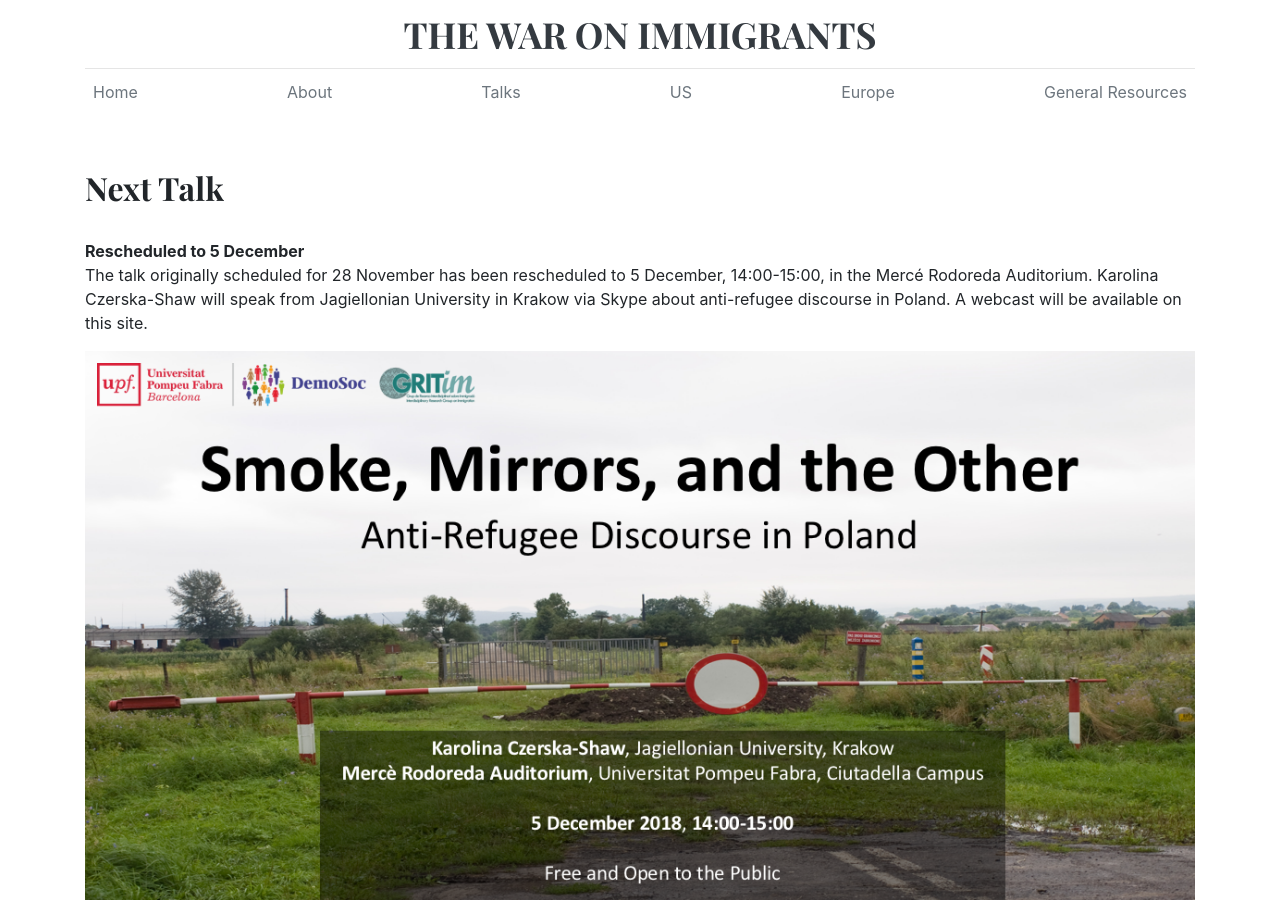
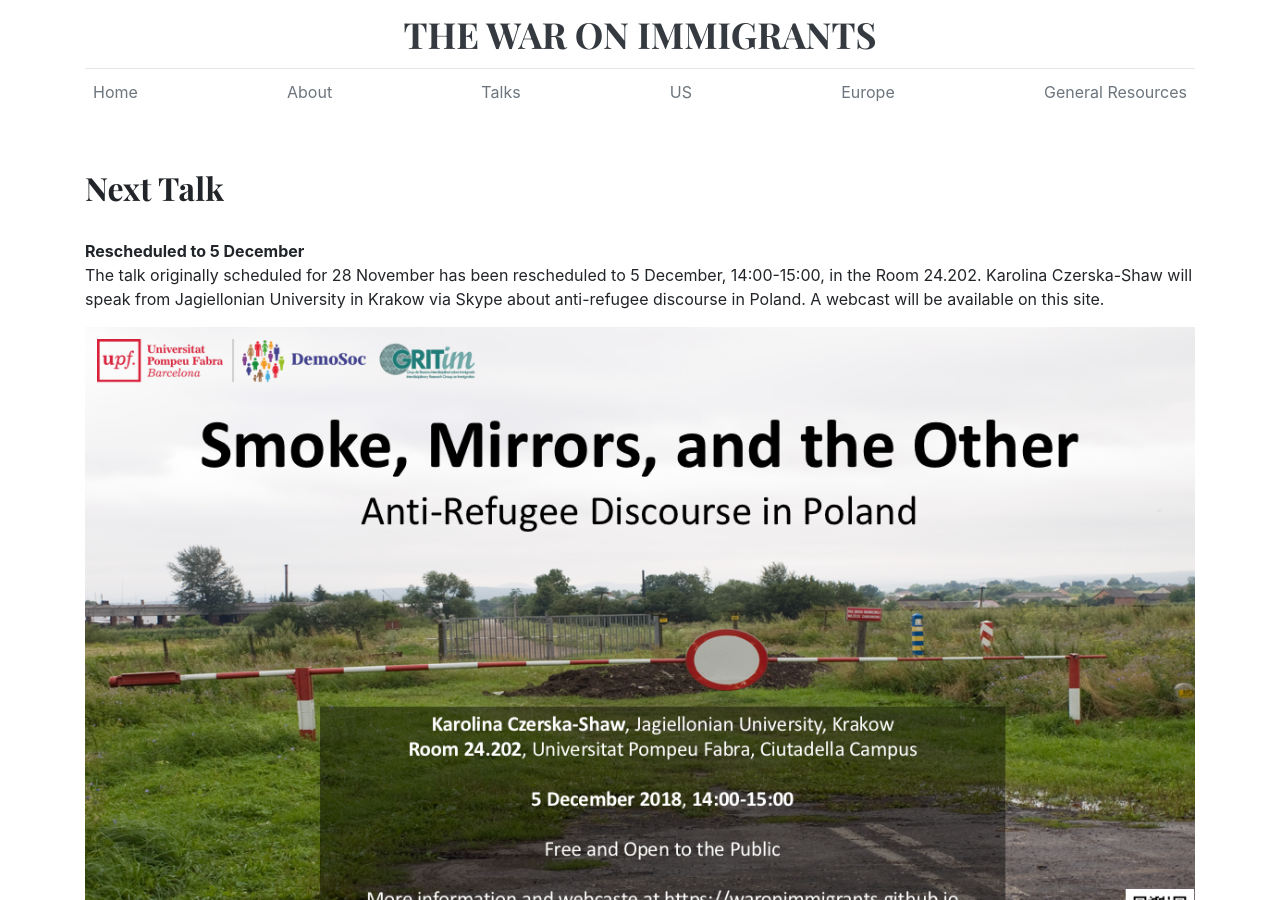
Before and after one commit to waronimmigrants/waronimmigrants.github.io, a Jekyll site: the page built from index.html, in a window 1280 px wide and 900 px high. Built offline with Jekyll 4.4.1, drawn with Linux system fonts in a browser that asks for light colours.

Commit message:
minor fixes

```diff
--- a/index.html
+++ b/index.html
@@ -21,7 +21,7 @@ title: The War on Immigrants
 <h2>Next Talk</h2>
 <br>
 <b>Rescheduled to 5 December</b>
-<p>The talk originally scheduled for 28 November has been rescheduled to 5 December, 14:00-15:00, in the Mercé Rodoreda Auditorium. Karolina Czerska-Shaw will speak from Jagiellonian University in Krakow via Skype about anti-refugee discourse in Poland. A webcast will be available on this site.</p>
+<p>The talk originally scheduled for 28 November has been rescheduled to 5 December, 14:00-15:00, in the Room 24.202. Karolina Czerska-Shaw will speak from Jagiellonian University in Krakow via Skype about anti-refugee discourse in Poland. A webcast will be available on this site.</p>
 
 
 <img src="images/woi_flyer_2018_12_05_hq.png" class="img-fluid" alt="Responsive image">
```
Also changed, not shown: images/woi_flyer_2018_12_05_hq.png, 1 other file.
